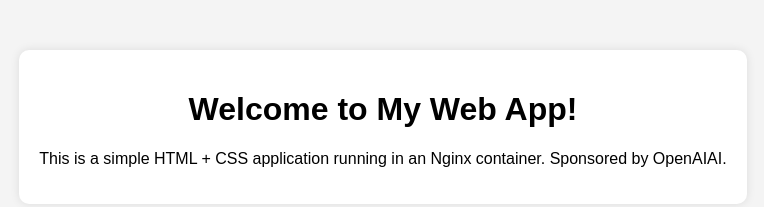
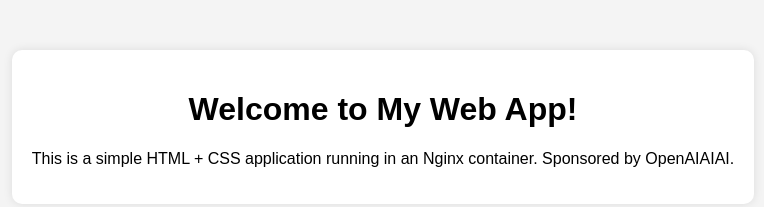
Before and after one commit to kpivlab/Lab1Bulakh, a plain HTML site: page web/index.html in a window 1280 px wide. Shown: the whole page, without its empty margins (257-1021 px from the left). Drawn offline with Linux system fonts and the light colour scheme.

Commit message:
fix missing instance

```diff
--- a/web/index.html
+++ b/web/index.html
@@ -9,7 +9,7 @@
 <body>
     <div class="container">
         <h1>Welcome to My Web App!</h1>
-        <p>This is a simple HTML + CSS application running in an Nginx container. Sponsored by OpenAIAI.</p>
+        <p>This is a simple HTML + CSS application running in an Nginx container. Sponsored by OpenAIAIAI.</p>
     </div>
 </body>
 </html>
```
Also changed, not shown: 1 other file.
